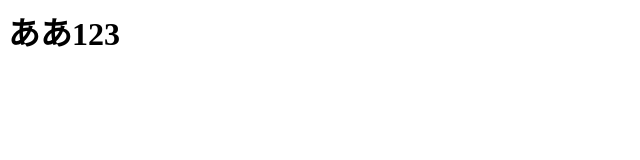
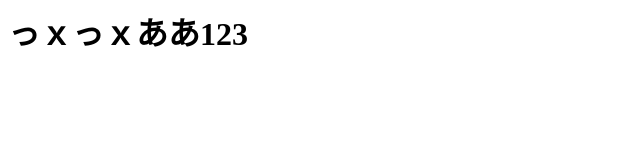
Before and after one commit to urudo3/my-gas-assets, a plain HTML site: page index.html in a window 1280 px wide. Shown: the whole page, without its empty margins (0-640 px from the left). Drawn offline with Linux system fonts and the light colour scheme.

Commit message:
Deploying to main from @ urudo3/my-gas-test@a09da91856217c8674ed083dd88964b6c060bee4 🚀

```diff
--- a/index.html
+++ b/index.html
@@ -1 +1 @@
-<h1>ああ123</h1>
+<h1>っｘっｘああ123</h1>
```
